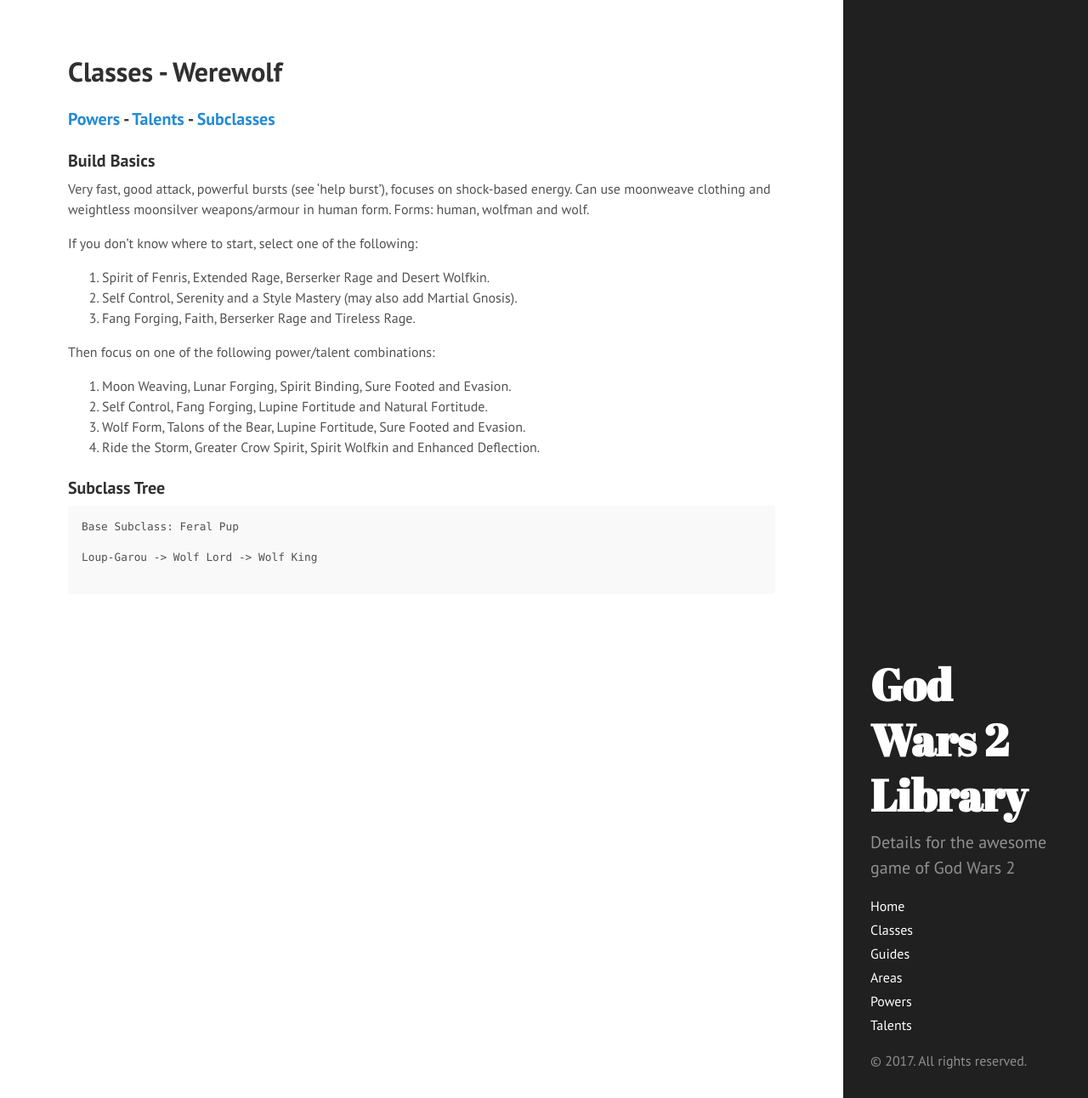
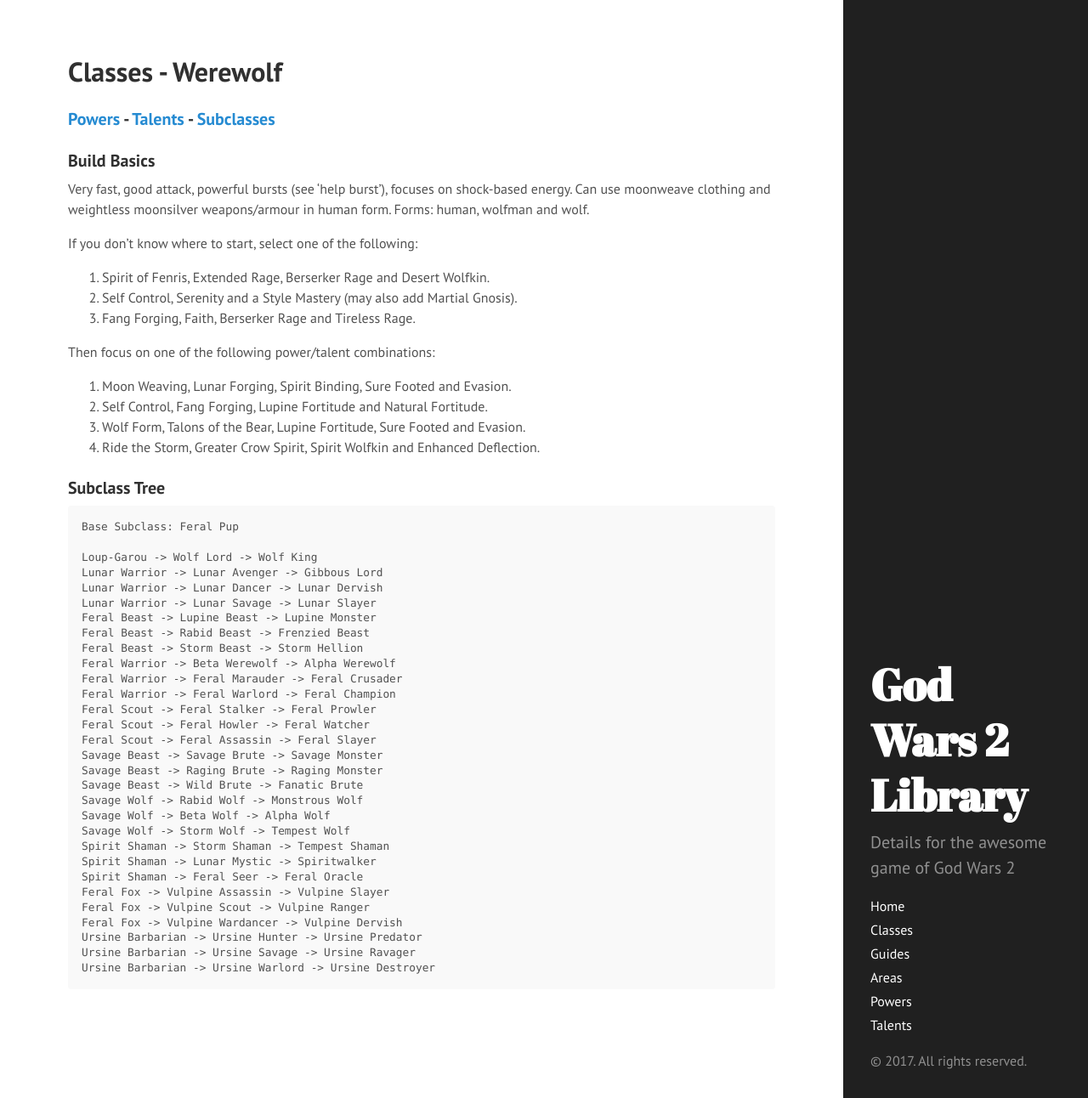
Before and after one commit to godwars2/godwars2.github.io, a Jekyll site: the page built from classes/werewolf/index.md, in a window 1280 px wide and 1292 px high. Shown: the whole window at 85% size. Built offline with Jekyll 4.4.1, drawn with Linux system fonts in a browser that asks for light colours.

Commit message:
Add full werewolf subclass chart

````diff
--- a/classes/werewolf/index.md
+++ b/classes/werewolf/index.md
@@ -31,5 +31,31 @@ Then focus on one of the following power/talent combinations:
 Base Subclass: Feral Pup
 
 Loup-Garou -> Wolf Lord -> Wolf King
-
+Lunar Warrior -> Lunar Avenger -> Gibbous Lord
+Lunar Warrior -> Lunar Dancer -> Lunar Dervish
+Lunar Warrior -> Lunar Savage -> Lunar Slayer
+Feral Beast -> Lupine Beast -> Lupine Monster
+Feral Beast -> Rabid Beast -> Frenzied Beast
+Feral Beast -> Storm Beast -> Storm Hellion
+Feral Warrior -> Beta Werewolf -> Alpha Werewolf
+Feral Warrior -> Feral Marauder -> Feral Crusader
+Feral Warrior -> Feral Warlord -> Feral Champion
+Feral Scout -> Feral Stalker -> Feral Prowler
+Feral Scout -> Feral Howler -> Feral Watcher
+Feral Scout -> Feral Assassin -> Feral Slayer
+Savage Beast -> Savage Brute -> Savage Monster
+Savage Beast -> Raging Brute -> Raging Monster
+Savage Beast -> Wild Brute -> Fanatic Brute
+Savage Wolf -> Rabid Wolf -> Monstrous Wolf
+Savage Wolf -> Beta Wolf -> Alpha Wolf
+Savage Wolf -> Storm Wolf -> Tempest Wolf
+Spirit Shaman -> Storm Shaman -> Tempest Shaman
+Spirit Shaman -> Lunar Mystic -> Spiritwalker
+Spirit Shaman -> Feral Seer -> Feral Oracle
+Feral Fox -> Vulpine Assassin -> Vulpine Slayer
+Feral Fox -> Vulpine Scout -> Vulpine Ranger
+Feral Fox -> Vulpine Wardancer -> Vulpine Dervish
+Ursine Barbarian -> Ursine Hunter -> Ursine Predator
+Ursine Barbarian -> Ursine Savage -> Ursine Ravager
+Ursine Barbarian -> Ursine Warlord -> Ursine Destroyer
 ```
````
